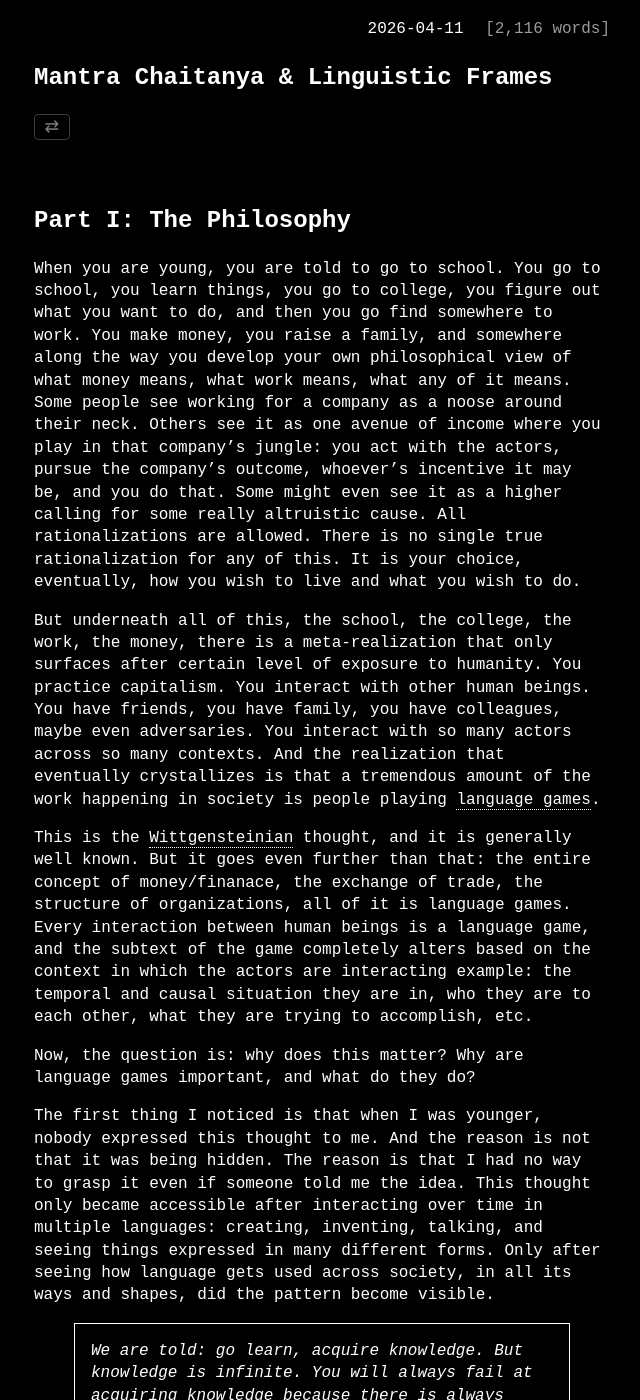
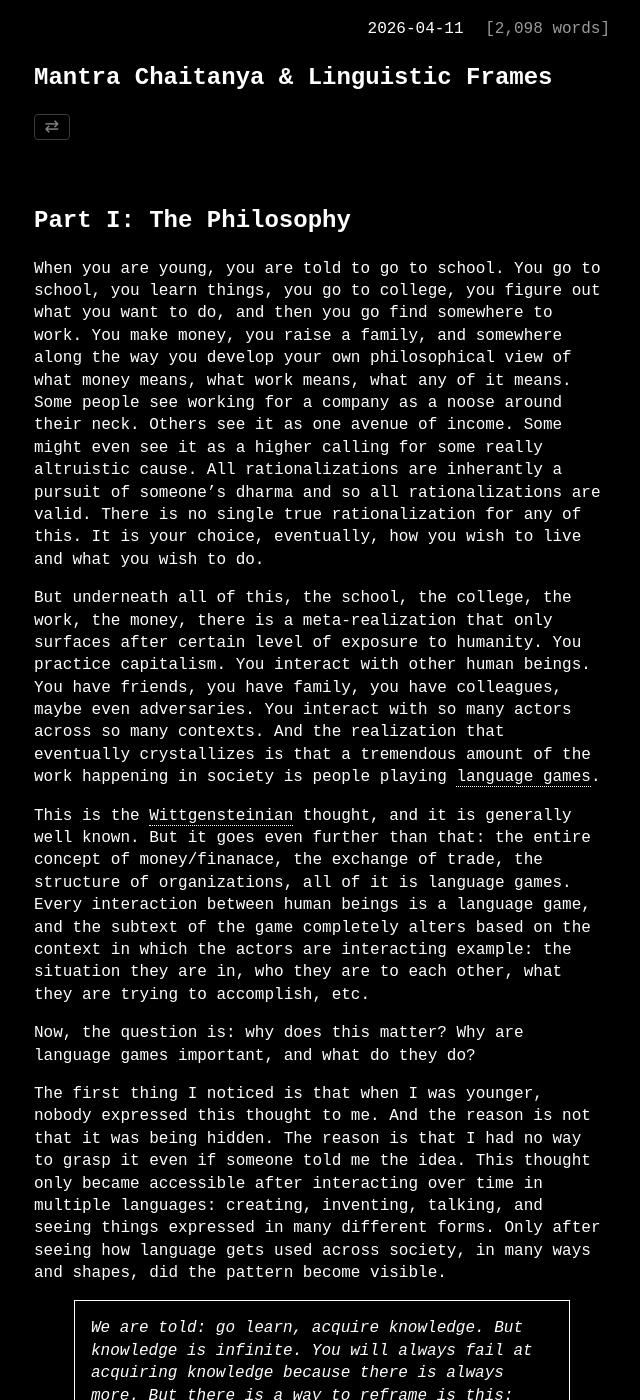
Before and after one commit to technoyoda/technoyoda.github.io, a Jekyll site: the page built from _posts/2026-04-11-linguistic-frames.md, in a window 1280 px wide and 1400 px high, scrolled down 308 px. Shown: the whole window, without its empty margins (318-958 px from the left). Built offline with Jekyll 4.4.1, drawn with Linux system fonts in a browser that asks for light colours.

Commit message:
lets see

```diff
--- a/_posts/2026-04-11-linguistic-frames.md
+++ b/_posts/2026-04-11-linguistic-frames.md
@@ -8,15 +8,15 @@ hidden: false
 
 ## Part I: The Philosophy
 
-When you are young, you are told to go to school. You go to school, you learn things, you go to college, you figure out what you want to do, and then you go find somewhere to work. You make money, you raise a family, and somewhere along the way you develop your own philosophical view of what money means, what work means, what any of it means. Some people see working for a company as a noose around their neck. Others see it as one avenue of income where you play in that company's jungle: you act with the actors, pursue the company's outcome, whoever's incentive it may be, and you do that. Some might even see it as a higher calling for some really altruistic cause. All rationalizations are allowed. There is no single true rationalization for any of this. It is your choice, eventually, how you wish to live and what you wish to do.
+When you are young, you are told to go to school. You go to school, you learn things, you go to college, you figure out what you want to do, and then you go find somewhere to work. You make money, you raise a family, and somewhere along the way you develop your own philosophical view of what money means, what work means, what any of it means. Some people see working for a company as a noose around their neck. Others see it as one avenue of income. Some might even see it as a higher calling for some really altruistic cause. All rationalizations are inherantly a pursuit of someone's dharma and so all rationalizations are valid. There is no single true rationalization for any of this. It is your choice, eventually, how you wish to live and what you wish to do.
 
 But underneath all of this, the school, the college, the work, the money, there is a meta-realization that only surfaces after certain level of exposure to humanity. You practice capitalism. You interact with other human beings. You have friends, you have family, you have colleagues, maybe even adversaries. You interact with so many actors across so many contexts. And the realization that eventually crystallizes is that a tremendous amount of the work happening in society is people playing <tip t="Wittgenstein, Philosophical Investigations §7: a language game is a context of use with its own rules, vocabulary, and criteria for meaningful moves. Meaning is not correspondence to some hidden truth; meaning is use." href="https://en.wikipedia.org/wiki/Language_game_(philosophy)" link-text="Wittgenstein on language games →">language games</tip>.
 
-This is the <tip t="Ludwig Wittgenstein, Philosophical Investigations (1953). The central argument: meaning is use. Words do not have fixed meanings that correspond to objects in the world. They have meaning because of the role they play in specific contexts of use." href="https://plato.stanford.edu/entries/wittgenstein/#LangGameFamiRese" link-text="Stanford Encyclopedia →">Wittgensteinian</tip> thought, and it is generally well known. But it goes even further than that: the entire concept of money/finanace, the exchange of trade, the structure of organizations, all of it is language games. Every interaction between human beings is a language game, and the subtext of the game completely alters based on the context in which the actors are interacting example: the temporal and causal situation they are in, who they are to each other, what they are trying to accomplish, etc.
+This is the <tip t="Ludwig Wittgenstein, Philosophical Investigations (1953). The central argument: meaning is use. Words do not have fixed meanings that correspond to objects in the world. They have meaning because of the role they play in specific contexts of use." href="https://plato.stanford.edu/entries/wittgenstein/#LangGameFamiRese" link-text="Stanford Encyclopedia →">Wittgensteinian</tip> thought, and it is generally well known. But it goes even further than that: the entire concept of money/finanace, the exchange of trade, the structure of organizations, all of it is language games. Every interaction between human beings is a language game, and the subtext of the game completely alters based on the context in which the actors are interacting example: the situation they are in, who they are to each other, what they are trying to accomplish, etc.
 
 Now, the question is: why does this matter? Why are language games important, and what do they do?
 
-The first thing I noticed is that when I was younger, nobody expressed this thought to me. And the reason is not that it was being hidden. The reason is that I had no way to grasp it even if someone told me the idea. This thought only became accessible after interacting over time in multiple languages: creating, inventing, talking, and seeing things expressed in many different forms. Only after seeing how language gets used across society, in all its ways and shapes, did the pattern become visible.
+The first thing I noticed is that when I was younger, nobody expressed this thought to me. And the reason is not that it was being hidden. The reason is that I had no way to grasp it even if someone told me the idea. This thought only became accessible after interacting over time in multiple languages: creating, inventing, talking, and seeing things expressed in many different forms. Only after seeing how language gets used across society, in many ways and shapes, did the pattern become visible.
 
 
 > We are told: go learn, acquire knowledge. But knowledge is infinite. You will always fail at acquiring knowledge because there is always more. But there is a way to reframe is this: **learning is not the acquisition of knowledge. Learning is the acquisition of language.** Language is finite. Grammar is always going to be finite. And use becomes natural and emergent once you practice it enough (which is what we mean when we say toil). You go through the <tip t="My personal hypothesis is that learning languages happens via 'feeling'. Only you know when you have really grasped something such that you can describe and use it.">toil</tip>, and gradually the language becomes yours: you can think in it, you can see through it, you can operate with it.
```
